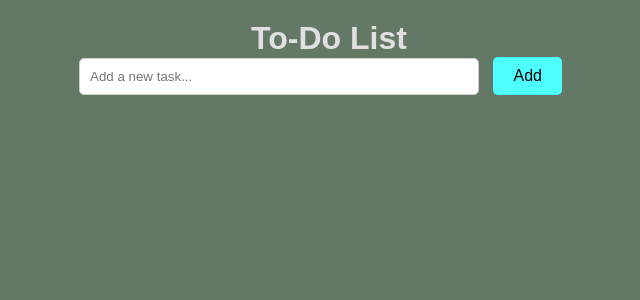
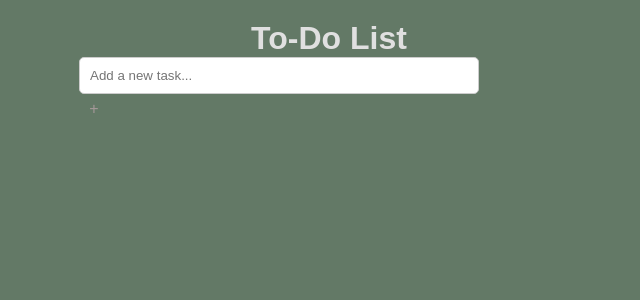
Before and after one commit to amartya-pandey/DoiSt, a Python web app: template templates/todo.html in a window 1280 px wide. Shown: the top 300 px of the page, without its empty margins (311-951 px from the left). Run offline with Jinja, Linux system fonts and the light colour scheme; the template is opened without the code that fills it, so the values that code supplies are empty.

Commit message:
designing todo.html

```diff
--- a/templates/todo.html
+++ b/templates/todo.html
@@ -33,16 +33,19 @@
       border-radius: 5px;
     }
     button {
-      padding: 10px 20px;
+      margin : 10 px !important ;
+      /* padding: 10; */
       font-size: 16px;
       cursor: pointer;
+      width: 30px;
+      height: 30px;
       border: none;
-      border-radius: 5px;
-      background-color: #4effff;
-      color: #000;
+      border-radius: 50px;
+      background-color: #4effff00;
+      color: #a39797;
     }
     button:hover {
-      background-color: #00ffe0;
+      background-color: #b97aa5;
     }
     .completed {
       text-decoration: line-through;
@@ -54,7 +57,8 @@
   <h1>To-Do List</h1>
   <div id="todo-container">
     <input type="text" id="new-task" placeholder="Add a new task..." />
-    <button id="add-task">Add</button>
+    <br>
+    <button id="add-task">+</button>
     <ul id="task-list"></ul>
   </div>
 
```
